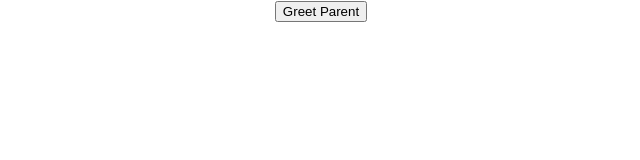
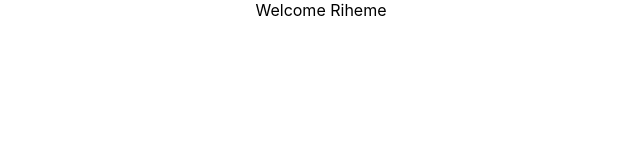
Before and after one commit to rihemebh/React-Basics, a React (Create React App) app: page / in a window 1280 px wide. Shown: the top 160 px of the page, without its empty margins (319-959 px from the left). Built offline with nearby package versions, Linux system fonts and the light colour scheme.

Commit message:
conditional rendering

```diff
--- a/src/App.js
+++ b/src/App.js
@@ -5,14 +5,15 @@
 import FunctionClick from './Components/FunctionClick';
 import EventBind from './Components/EventBind';
 import ParentComponent from './Components/ParentComponent';
+import UserGreeting from './Components/UserGreeting';
 
 function App() {
   return (
     <div className="App">
-     <ParentComponent/>
+ <UserGreeting/>
      {/*  <EventBind/>
       <Counter/>
-
+    <ParentComponent/>
      <Message/>
 
        <FunctionClick/>*/}
--- a/src/Components/EventBind.js
+++ b/src/Components/EventBind.js
@@ -27,7 +27,7 @@
     }*/
 //method2
     clickHandler = () => {
-        if(this.state.message =="Hello"){
+        if(this.state.message ==="Hello"){
             this.setState(
                 { message: "Goodbye"}
              )
--- /dev/null
+++ b/src/Components/UserGreeting.js
@@ -0,0 +1,45 @@
+import React, { Component } from 'react'
+
+ class UserGreeting extends Component {
+     constructor(props){
+         super(props)
+         this.state = {
+             isLoggedIn: true
+         }
+     }
+    render() {
+        return this.state.isLoggedIn &&  <div>Welcome Riheme</div>
+       /* return(
+            this.state.isLoggedIn ? (
+                <div>Welcome Riheme</div>
+            ): (
+            <div>Welcome Guest</div>
+            )
+        )*/
+      /*  let message
+        if(this.state.isLoggedIn){
+            message= <div>Welcome Riheme</div>
+        }else{
+            message= <div>Welcome Guest</div>
+        }
+return <div>{message}</div>*/
+
+          {/*if(this.state.isLoggedIn)
+        {
+            return (
+                <div> <div>Welcome Riheme</div> </div>
+            )
+        }else{
+            return (
+                <div>
+
+                    <div> Welcome guest</div>
+                </div>
+            )*/}
+
+        }
+
+    }
+
+
+export default UserGreeting
```
Also changed, not shown: 1 other file (tests, documents, lock files or other folders).
